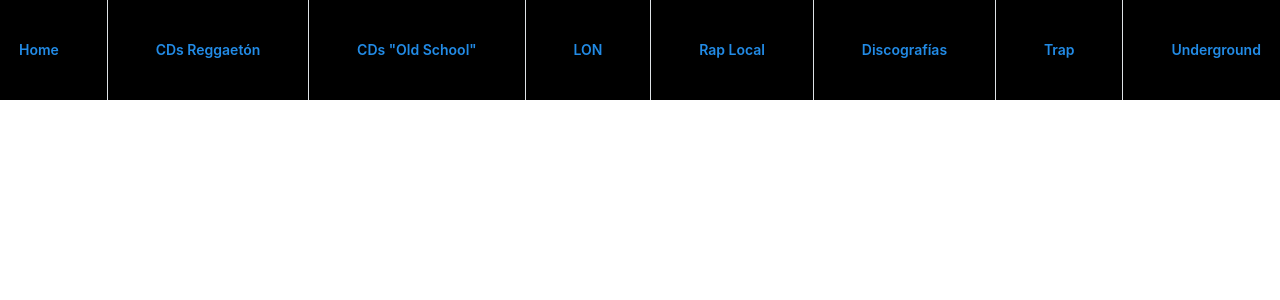
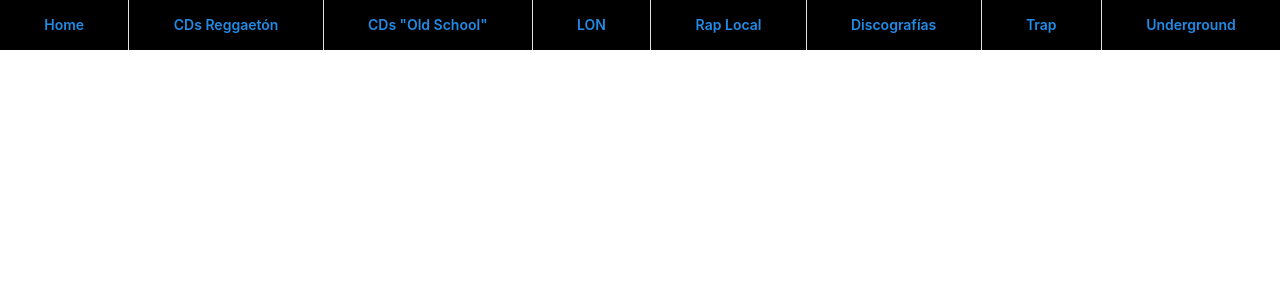
Before and after one commit to nsoto92/lon-webpage, a Next.js app: page /example in a window 1280 px wide. Shown: the top 300 px of the page. Built offline with nearby package versions, Linux system fonts and the light colour scheme.

Commit message:
Update Navbar.module.css

```diff
--- a/components/Navbar/Navbar.module.css
+++ b/components/Navbar/Navbar.module.css
@@ -2,8 +2,8 @@
   display: flex;
   width: 100%;
   color: white;
-  height: 100px;
+  height: 50px;
   background-color: black;
-  justify-content: space-between;
+  justify-content: space-evenly;
   align-items: center;
 }
```
